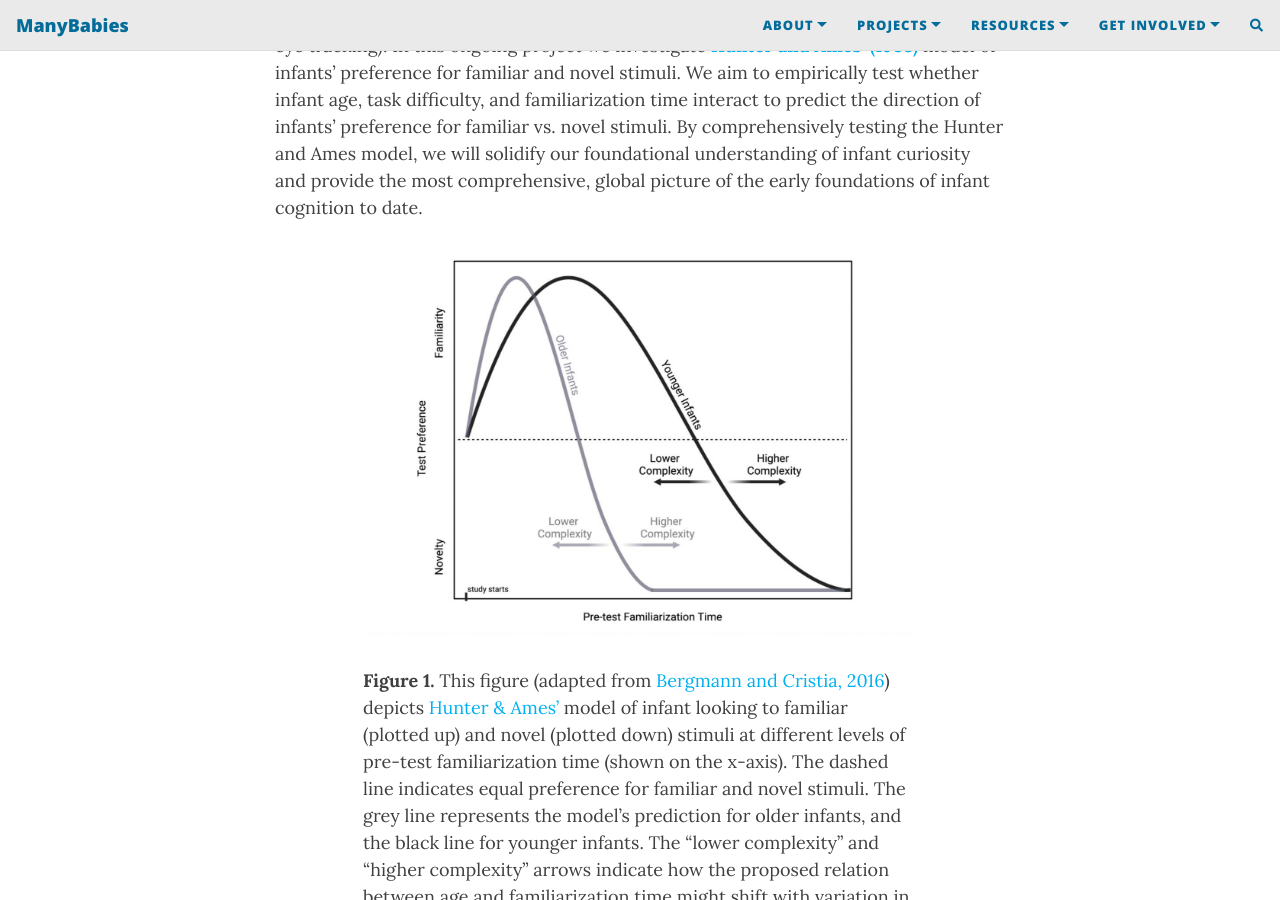
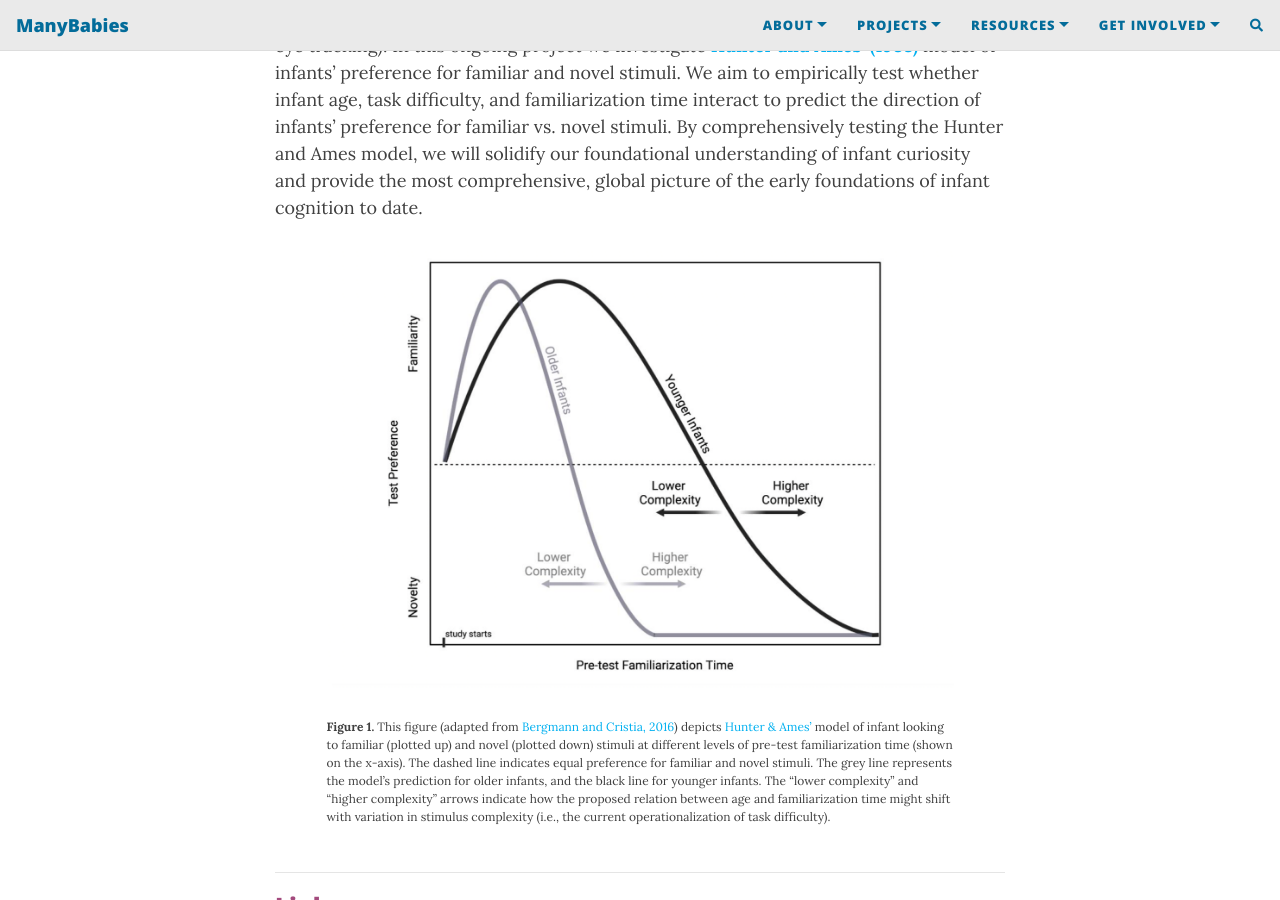
Before and after one commit to manybabies/manybabies.github.io, a Jekyll site: the page built from MB5.md, in a window 1280 px wide and 900 px high, scrolled down 566 px. Built offline with Jekyll 4.4.1, drawn with Linux system fonts in a browser that asks for light colours; nearby versions of some CDN libraries; comment, search, counter and statistics services are not loaded.

Commit message:
Update MB5.md

```diff
--- a/MB5.md
+++ b/MB5.md
@@ -26,7 +26,7 @@
 <p>Familiarity and novelty effects are the cornerstone of many infant behavioral methods (e.g., habituation, head-turn preference, preferential looking / looking-while-listening, eye tracking). In this ongoing project we investigate <a href="https://psycnet.apa.org/record/1988-98065-003" target="_blank"><b>Hunter and Ames’ (1988)</b></a> model of infants’ preference for familiar and novel stimuli. We aim to empirically test whether infant age, task difficulty, and familiarization time interact to predict the direction of infants’ preference for familiar vs. novel stimuli. By comprehensively testing the Hunter and Ames model, we will solidify our foundational understanding of infant curiosity and provide the most comprehensive, global picture of the early foundations of infant cognition to date.</p>
 
 <div>
-  <div class="container" style="width:80%; margin:0 auto;">
+  <div class="container" style="width:90%; margin:0 auto;">
     <div class="row">
       <div class="col-sm-12" align=center>
         <img src="/assets/img/MB5_HunterAmesFig.png"><br>
@@ -34,7 +34,7 @@
     </div>
     <div class="row">
       <div class="col-sm-12" align=left>
-        <p><b>Figure 1.</b> This figure (adapted from <a href="https://doi.org/10.1111/desc.12341" target="_blank">Bergmann and Cristia, 2016</a>) depicts <a href="https://psycnet.apa.org/record/1988-98065-003" target="_blank">Hunter & Ames’</a> model of infant looking to familiar (plotted up) and novel (plotted down) stimuli at different levels of pre-test familiarization time (shown on the x-axis). The dashed line indicates equal preference for familiar and novel stimuli. The grey line represents the model’s prediction for older infants, and the black line for younger infants. The “lower complexity” and “higher complexity” arrows indicate how the proposed relation between age and familiarization time might shift with variation in stimulus complexity (i.e., the current operationalization of task difficulty).</p>
+        <p style="font-size:12px; "><b>Figure 1.</b> This figure (adapted from <a href="https://doi.org/10.1111/desc.12341" target="_blank">Bergmann and Cristia, 2016</a>) depicts <a href="https://psycnet.apa.org/record/1988-98065-003" target="_blank">Hunter & Ames’</a> model of infant looking to familiar (plotted up) and novel (plotted down) stimuli at different levels of pre-test familiarization time (shown on the x-axis). The dashed line indicates equal preference for familiar and novel stimuli. The grey line represents the model’s prediction for older infants, and the black line for younger infants. The “lower complexity” and “higher complexity” arrows indicate how the proposed relation between age and familiarization time might shift with variation in stimulus complexity (i.e., the current operationalization of task difficulty).</p>
       </div>
     </div>
   </div>
```
